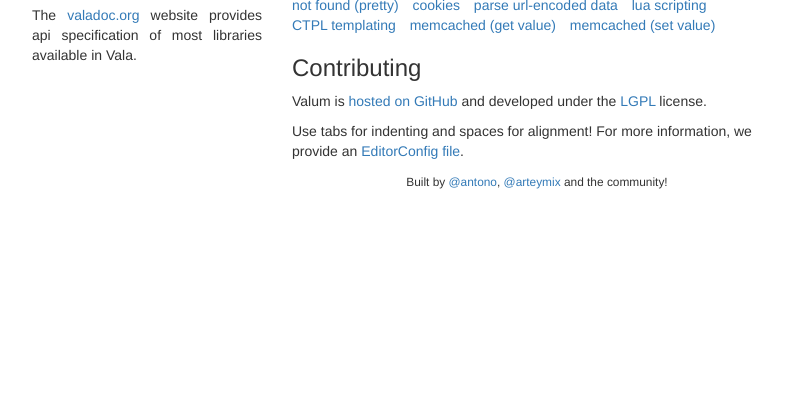
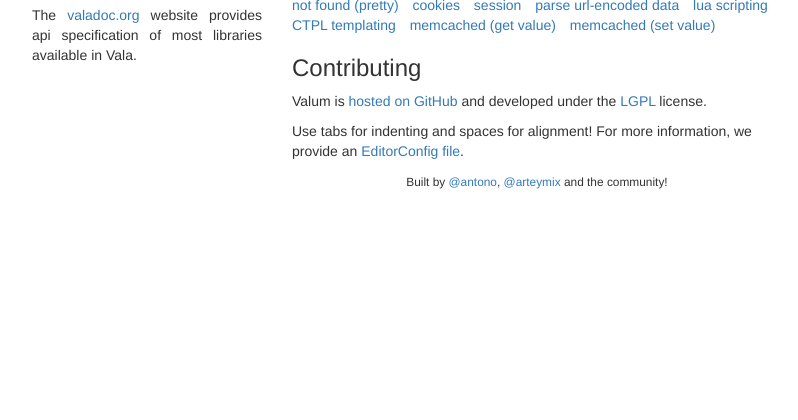
Before and after one commit to valum-framework/valum, a Python web app: template examples/app/templates/home.html in a window 1280 px wide. Shown: the part 321-741 px from the top of the page, without its empty margins (233-1031 px from the left). Run offline with Jinja, Linux system fonts and the light colour scheme; the template is opened without the code that fills it, so the values that code supplies are empty.

Commit message:
Session for libsoup VSGI implementation.
Fixes the messy code for libsoup session implementation.

Fully working endpoints for session CRUD operations.

No need to filter cookies on server-side: it is the client role to do so. We do
not have information such as expiration, secure, etc...

```diff
--- a/examples/app/templates/home.html
+++ b/examples/app/templates/home.html
@@ -59,6 +59,7 @@
                 <li><a href="/not-found">not found</a></li>
                 <li><a href="/asdasd">not found (pretty)</a></li>
                 <li><a href="/cookies">cookies</a></li>
+                <li><a href="/session/">session</a></li>
                 <li><a href="/urlencoded-data/">parse url-encoded data</a></li>
                 <li><a href="/lua">lua scripting</a></li>
                 <li><a href="/ctpl/foo/bar">CTPL templating</a></li>
```
Also changed, not shown: 3 other files.
